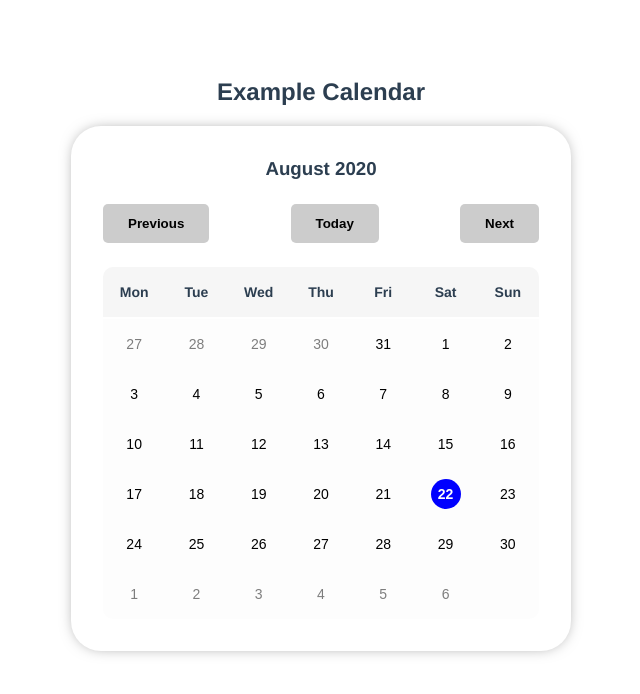
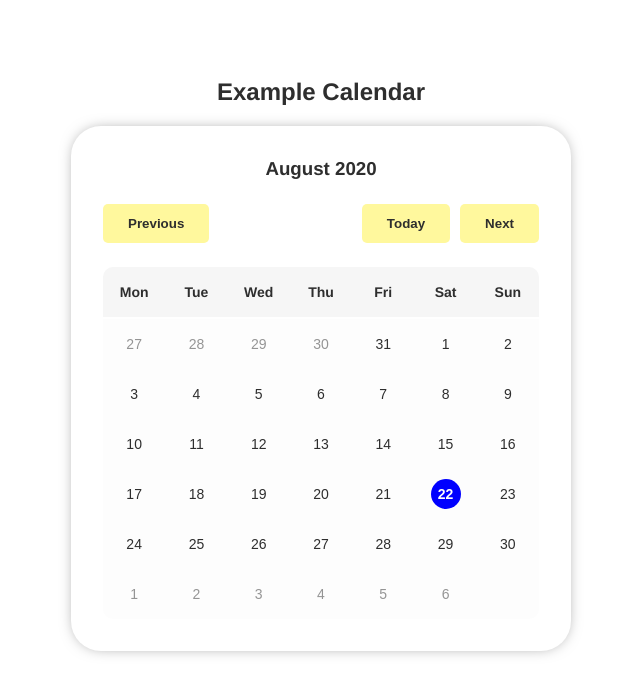
Before and after one commit to Cjameek/vue-simple-calendar, a Vue app: page / in a window 1280 px wide. Shown: the top 694 px of the page, without its empty margins (319-959 px from the left). Built offline with nearby package versions, Linux system fonts and the light colour scheme.

Commit message:
Add more CSS vars

```diff
--- a/src/App.vue
+++ b/src/App.vue
@@ -22,9 +22,13 @@ export default {
 <style lang="scss">
 :root {
   --calendar-bg: #fff;
+  --calendar-text: #2e2e2e;
   --calendar-body: #fdfdfd;
   --calendar-heading: #f6f6f6;
   --calendar-day: #ccc;
+  --calendar-button: #fff89d;
+  --calendar-button-hover: #fff238;
+  --current-day: blue;
 }
 * {
   -webkit-box-sizing: border-box;
@@ -46,7 +50,7 @@ h3 {
   -moz-osx-font-smoothing: grayscale;
   background-color: var(--calendar-bg);
   text-align: center;
-    color: #2c3e50;
+  color: var(--calendar-text);
   max-width: 500px;
   margin: auto;
   padding: 50px 0;
@@ -74,7 +78,6 @@ h3 {
       border-top-left-radius: 10px;
       border-top-right-radius: 10px;
   }
-
   &__weekday {
       display: inline-flex;
       align-items: center;
@@ -101,30 +104,39 @@ h3 {
       pointer-events: visible;
     }
   }
-}
-.calendar-pagination {
+
+  /* Pagination */
+  &-pagination {
     &__list {
         list-style-type: none;
         display: flex;
-        justify-content: space-between;
+        //justify-content: space-between;
         padding: 24px 0;
+
+        &-item:nth-child(2){
+          margin-left: auto;
+          margin-right: 10px;
+        }
     }
     &__button {
-        background-color: var(--calendar-day);
+        background-color: var(--calendar-button);
         border-radius: 5px;
         border: none;
         padding: 12px 25px;
+        color: var(--calendar-text);
         font-weight: 700;
         cursor: pointer;
         transition: background-color 300ms ease;
 
         &:hover,
         &:focus {
-            background-color: darken(#ccc, 10%);
+            background-color: var(--calendar-button-hover);
         }
     }
   }
-.calendar-days {
+
+  /* Single Days */
+  &-days {
     &__day {
         display: inline-flex;
         align-items: center;
@@ -139,7 +151,7 @@ h3 {
         &--today {
             .calendar-days {
                 &__label {
-                    background-color: blue;
+                    background-color: var(--current-day);
                     display: flex;
                     justify-content: center;
                     align-items: center;
@@ -160,6 +172,7 @@ h3 {
         width: 100%;
         height: 100%;
         border: none;
+        color: var(--calendar-text);
         font-size: 14px;
         text-align: center;
         cursor: pointer;
@@ -175,4 +188,26 @@ h3 {
       margin: auto;
     }
   }
+
+  /* Legend */
+  &-legend {
+    display: flex;
+    justify-content: center;
+    margin-top: 24px;
+
+    &__text {
+      font-size: 14px;
+    }
+    &__icon {
+      display: inline-block;
+      vertical-align: bottom;
+      width: 20px;
+      height: 20px;
+      border-radius: 100%;
+      margin-left: 10px;
+
+      background-color: var(--current-day);
+    }
+  }
+}
 </style>
```
Lines whose indentation alone changed are shown as unchanged.
